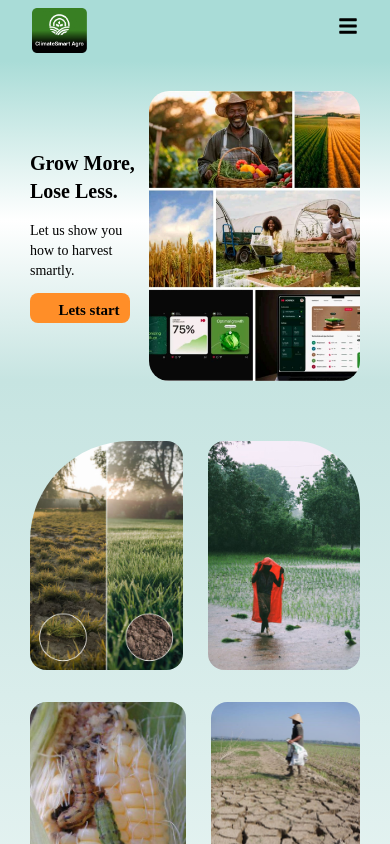
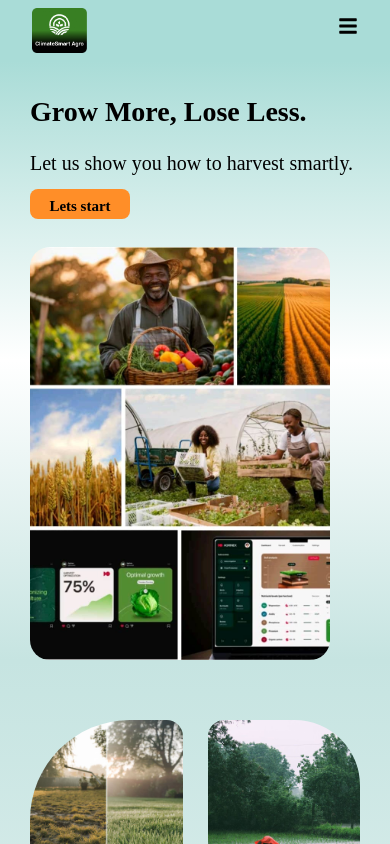
Before and after one commit to meedaah19/agro-smart-climate, a React (Vite) app: page / in a window 390 px wide. Shown: the top 844 px of the page. Built offline with nearby package versions, Linux system fonts and the light colour scheme.

Commit message:
feat: Refactor Layout1 component for improved layout consistency and styling adjustments

```diff
--- a/src/components/Home/Layout1.jsx
+++ b/src/components/Home/Layout1.jsx
@@ -10,27 +10,27 @@ export default function Layout1(){
     }
 
     return(
-        <div className=' max-w-[1440px] lg:h-[761px] lg:pr-[160px] lg:pl-[160px] pl-[30px] pr-[30px] bg-gradient-to-b from-[#A9DCD7] via-[#FFFFFF] to-[#C6E4E1] lg:pt-[50px] pt-[30px] flex fex-col lg:flex-row items-center  ' >
+        <div className=' max-w-[1440px] lg:h-[761px] lg:px-[160px] px-[30px] bg-gradient-to-b from-[#A9DCD7] via-[#FFFFFF] to-[#C6E4E1] lg:pt-[50px] pt-[30px] grid lg:grid-cols-2 grid-cols-1 items-center  ' >
 
                     <div className='lg:w-[544px] font-[poppins] flex flex-col lg:gap-8 gap-3'>
 
                     <div className='flex flex-col gap-4'>
-                    <h1 className=' font-[700] lg:text-[47.78px] md:text-3xl text-xl  '>
+                    <h1 className=' font-[700] lg:text-[47.78px] text-[28px]'>
                         Grow More, Lose Less.
                     </h1>
-                    <p className=' font-[400] text-sm md:text-xl  lg:text-[27.65px]'>Let us show you how to harvest smartly.</p>
+                    <p className=' font-[400] text-xl  lg:text-[27.65px]'>Let us show you how to harvest smartly.</p>
                     </div>
 
                     <div >
                         <button
-                        className='lg:w-[156px] lg:h-[61px] w-[100px] h-[30px] rounded-[8px] lg:pt-[16px] lg:pr-[32px] lg:pb-[16px] lg:pl-[32px] pl-[18px] pt-[4px]  gap-[10px] bg-[#FF8E28] font-[700] text-[15px] lg:text-[19.2px] cursor-pointer'
+                        className='lg:w-[156px] lg:h-[61px] w-[100px] h-[30px] rounded-[8px] lg:pt-[16px] lg:pr-[32px] lg:pb-[16px] lg:pl-[32px] py-1.5  gap-[10px] bg-[#FF8E28] font-[700] text-[15px] lg:text-[19.2px] cursor-pointer'
                         onClick={handleShowModal}  >
                             Lets start
                         </button>
                     </div>
 
                     </div>
-                    <div className='lg:h-[761px] lg:w-[544px] w-[400px]' >
+                    <div className=' pt-7 lg:pt-0 lg:h-[761px] lg:w-[544px] w-[300px]' >
                         <img
                         className=' rounded-[20px]'
                         src={image1}
```
